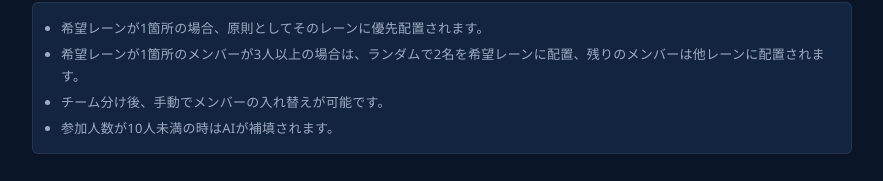
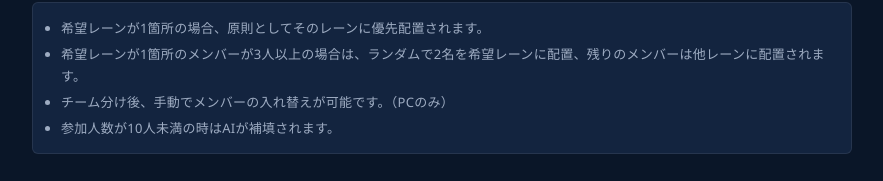
Before and after one commit to pipipi862/lol-team-maker, a React (Vite) app: page / in a window 1280 px wide. Shown: the part 132-313 px from the top of the page, without its empty margins (198-1081 px from the left). Built offline with nearby package versions, Linux system fonts and the light colour scheme.

Commit message:
テキスト修正

```diff
--- a/src/App.jsx
+++ b/src/App.jsx
@@ -98,7 +98,7 @@ for (let i = 0; i < need; i++) {
         <ul className={styles.notes}>
   <li>希望レーンが1箇所の場合、原則としてそのレーンに優先配置されます。</li>
   <li>希望レーンが1箇所のメンバーが3人以上の場合は、ランダムで2名を希望レーンに配置、残りのメンバーは他レーンに配置されます。</li>
-    <li>チーム分け後、手動でメンバーの入れ替えが可能です。</li>
+    <li>チーム分け後、手動でメンバーの入れ替えが可能です。（PCのみ）</li>
   <li>参加人数が10人未満の時はAIが補填されます。</li>
 
 </ul>
--- a/src/components/TeamResult.jsx
+++ b/src/components/TeamResult.jsx
@@ -93,7 +93,7 @@ export default function TeamResult({ teams: initialTeams }) {
     <div className={styles.wrapper}>
       <div className={styles.header}>
         <p className={styles.label}>チーム分け結果</p>
-        <p className={styles.hint}>（ドラッグ＆ドロップでメンバーを入れ替えできます）</p>
+        <p className={styles.hint}>・ドラッグ＆ドロップでメンバーを入れ替えできます（PCのみ）</p>
       </div>
 
       <div className={styles.grid}>
```
